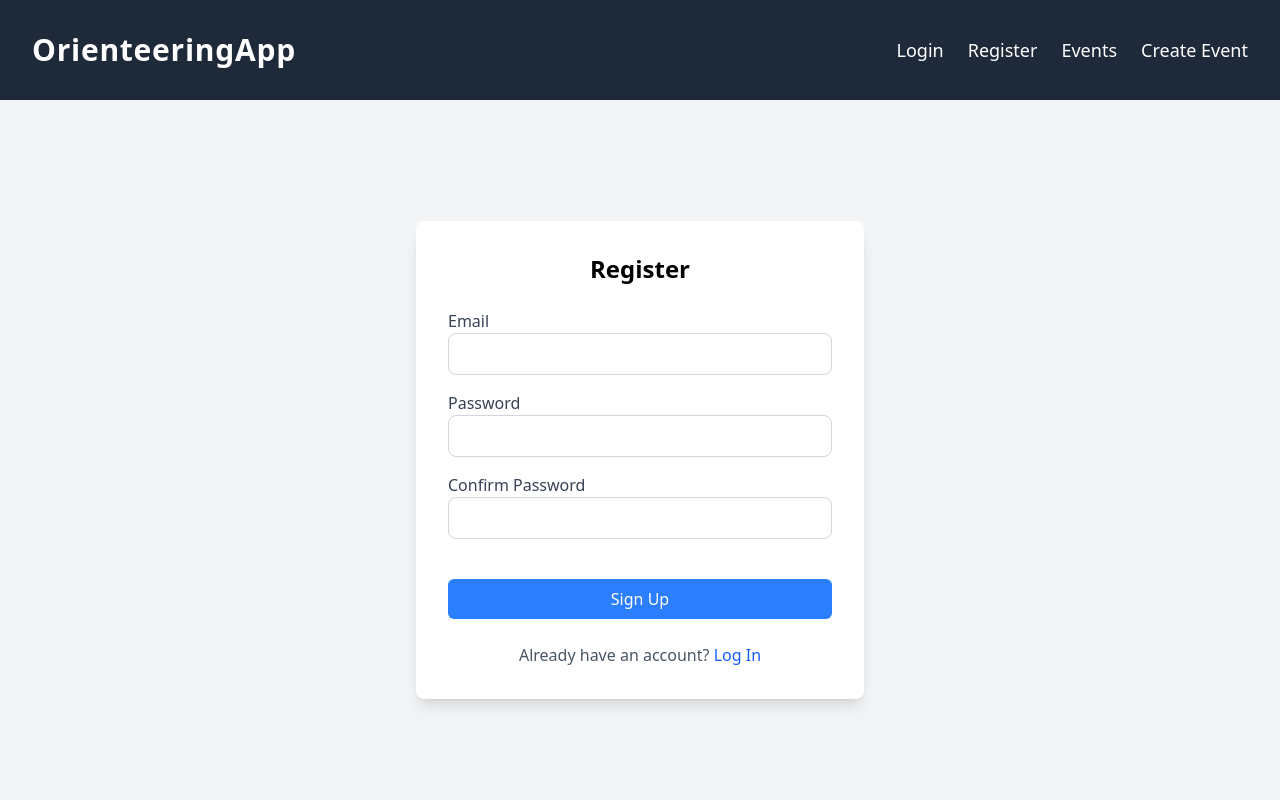
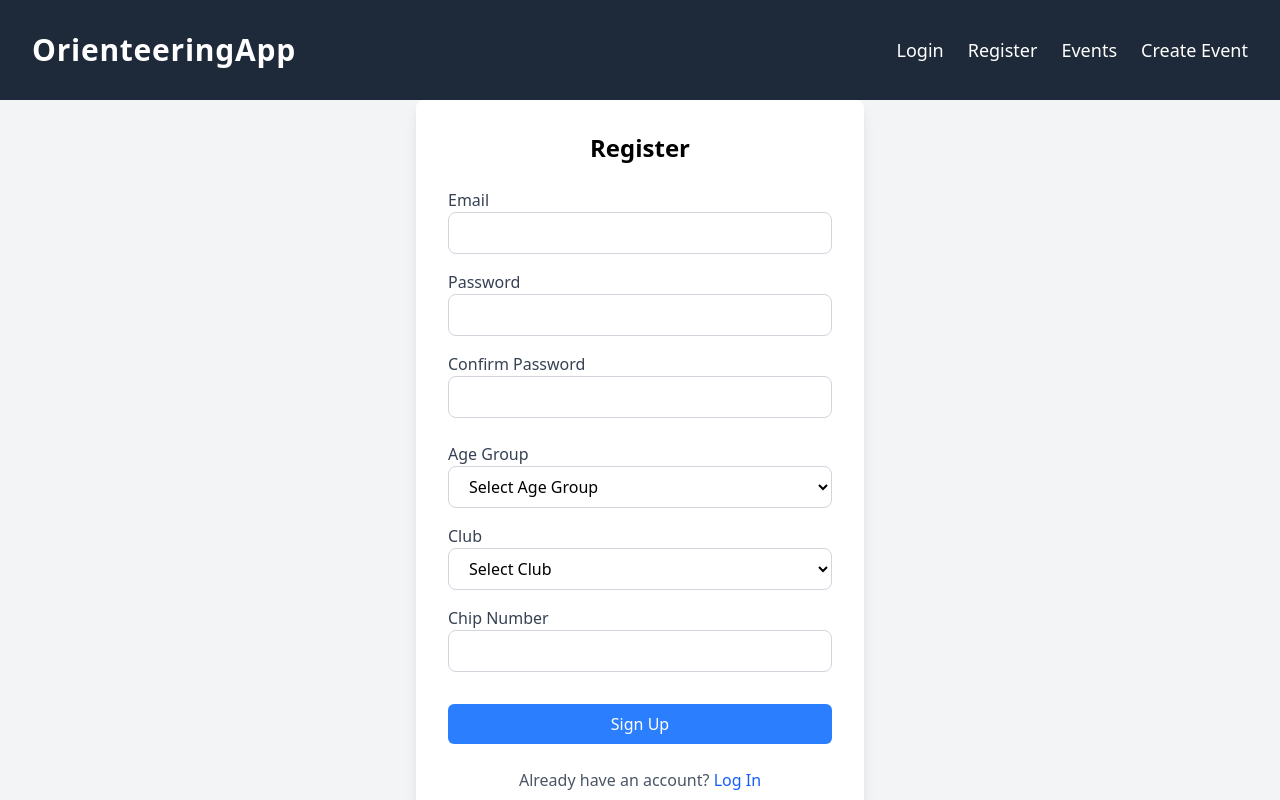
Before and after one commit to ivaylo-milanov/orienteering-app, a React (Vite) app in the folder client/: page /register in a window 1280 px wide. Shown: the top 800 px of the page. Built offline with nearby package versions, Linux system fonts and the light colour scheme.

Commit message:
add additional inputs to the Register form

```diff
--- a/client/src/components/Register/Register.jsx
+++ b/client/src/components/Register/Register.jsx
@@ -1,11 +1,35 @@
+import { useState } from "react";
+
 const Register = () => {
+    const [email, setEmail] = useState("");
+    const [password, setPassword] = useState("");
+    const [confirmPassword, setConfirmPassword] = useState("");
+    const [ageGroup, setAgeGroup] = useState("");
+    const [club, setClub] = useState("");
+    const [chipNumber, setChipNumber] = useState("");
+
+    const ageGroups = [
+        "М12", "М14", "М35", "М40", "М45", "М50", "М55", "М60", "М65", "М70", "М75", "М80",
+        "Ж12", "Ж14", "Ж35", "Ж40", "Ж45", "Ж50", "Ж55", "Ж60", "Ж65", "Ж70", "Ж75", "Ж80",
+        "Отворен"
+    ];
+
+    const clubs = [
+        "Club A", "Club B", "Club C"
+    ];
+
+    const handleSubmit = (e) => {
+        e.preventDefault();
+        // Here you can send form data to the server for registration
+        console.log({ email, password, confirmPassword, ageGroup, club, chipNumber });
+    };
+
     return (
         <div className="min-h-[90vh] flex items-center justify-center bg-gray-100">
             <div className="bg-white p-8 rounded-lg shadow-lg w-full max-w-md">
-                <h2 className="text-2xl font-bold mb-6 text-center">
-                    Register
-                </h2>
-                <form>
+                <h2 className="text-2xl font-bold mb-6 text-center">Register</h2>
+                <form onSubmit={handleSubmit}>
+                    {/* Email */}
                     <div className="mb-4">
                         <label htmlFor="email" className="block text-gray-700">
                             Email
@@ -14,40 +38,106 @@ const Register = () => {
                             type="email"
                             id="email"
                             name="email"
+                            value={email}
+                            onChange={(e) => setEmail(e.target.value)}
                             required
                             className="w-full px-4 py-2 border border-gray-300 rounded-lg focus:outline-none focus:ring-2 focus:ring-blue-600"
                         />
                     </div>
+
+                    {/* Password */}
                     <div className="mb-4">
-                        <label
-                            htmlFor="password"
-                            className="block text-gray-700"
-                        >
+                        <label htmlFor="password" className="block text-gray-700">
                             Password
                         </label>
                         <input
                             type="password"
                             id="password"
                             name="password"
+                            value={password}
+                            onChange={(e) => setPassword(e.target.value)}
                             required
                             className="w-full px-4 py-2 border border-gray-300 rounded-lg focus:outline-none focus:ring-2 focus:ring-blue-600"
                         />
                     </div>
+
+                    {/* Confirm Password */}
                     <div className="mb-6">
-                        <label
-                            htmlFor="confirmPassword"
-                            className="block text-gray-700"
-                        >
+                        <label htmlFor="confirmPassword" className="block text-gray-700">
                             Confirm Password
                         </label>
                         <input
                             type="password"
                             id="confirmPassword"
                             name="confirmPassword"
+                            value={confirmPassword}
+                            onChange={(e) => setConfirmPassword(e.target.value)}
                             required
                             className="w-full px-4 py-2 border border-gray-300 rounded-lg focus:outline-none focus:ring-2 focus:ring-blue-600"
                         />
                     </div>
+
+                    {/* Age Group */}
+                    <div className="mb-4">
+                        <label htmlFor="ageGroup" className="block text-gray-700">
+                            Age Group
+                        </label>
+                        <select
+                            id="ageGroup"
+                            name="ageGroup"
+                            value={ageGroup}
+                            onChange={(e) => setAgeGroup(e.target.value)}
+                            required
+                            className="w-full px-4 py-2 border border-gray-300 rounded-lg focus:outline-none focus:ring-2 focus:ring-blue-600"
+                        >
+                            <option value="">Select Age Group</option>
+                            {ageGroups.map((group, index) => (
+                                <option key={index} value={group}>
+                                    {group}
+                                </option>
+                            ))}
+                        </select>
+                    </div>
+
+                    {/* Club */}
+                    <div className="mb-4">
+                        <label htmlFor="club" className="block text-gray-700">
+                            Club
+                        </label>
+                        <select
+                            id="club"
+                            name="club"
+                            value={club}
+                            onChange={(e) => setClub(e.target.value)}
+                            required
+                            className="w-full px-4 py-2 border border-gray-300 rounded-lg focus:outline-none focus:ring-2 focus:ring-blue-600"
+                        >
+                            <option value="">Select Club</option>
+                            {clubs.map((clubOption, index) => (
+                                <option key={index} value={clubOption}>
+                                    {clubOption}
+                                </option>
+                            ))}
+                        </select>
+                    </div>
+
+                    {/* Chip Number */}
+                    <div className="mb-4">
+                        <label htmlFor="chipNumber" className="block text-gray-700">
+                            Chip Number
+                        </label>
+                        <input
+                            type="text"
+                            id="chipNumber"
+                            name="chipNumber"
+                            value={chipNumber}
+                            onChange={(e) => setChipNumber(e.target.value)}
+                            required
+                            className="w-full px-4 py-2 border border-gray-300 rounded-lg focus:outline-none focus:ring-2 focus:ring-blue-600"
+                        />
+                    </div>
+
+                    {/* Submit Button */}
                     <button
                         type="submit"
                         className="w-full px-4 py-2 mt-4 text-white bg-blue-500 rounded-md hover:bg-blue-600 focus:outline-none focus:ring-2 focus:ring-blue-500"
@@ -55,6 +145,7 @@ const Register = () => {
                         Sign Up
                     </button>
                 </form>
+
                 <p className="text-center text-gray-600 mt-6">
                     Already have an account?{" "}
                     <a href="#" className="text-blue-600 hover:underline">
```
